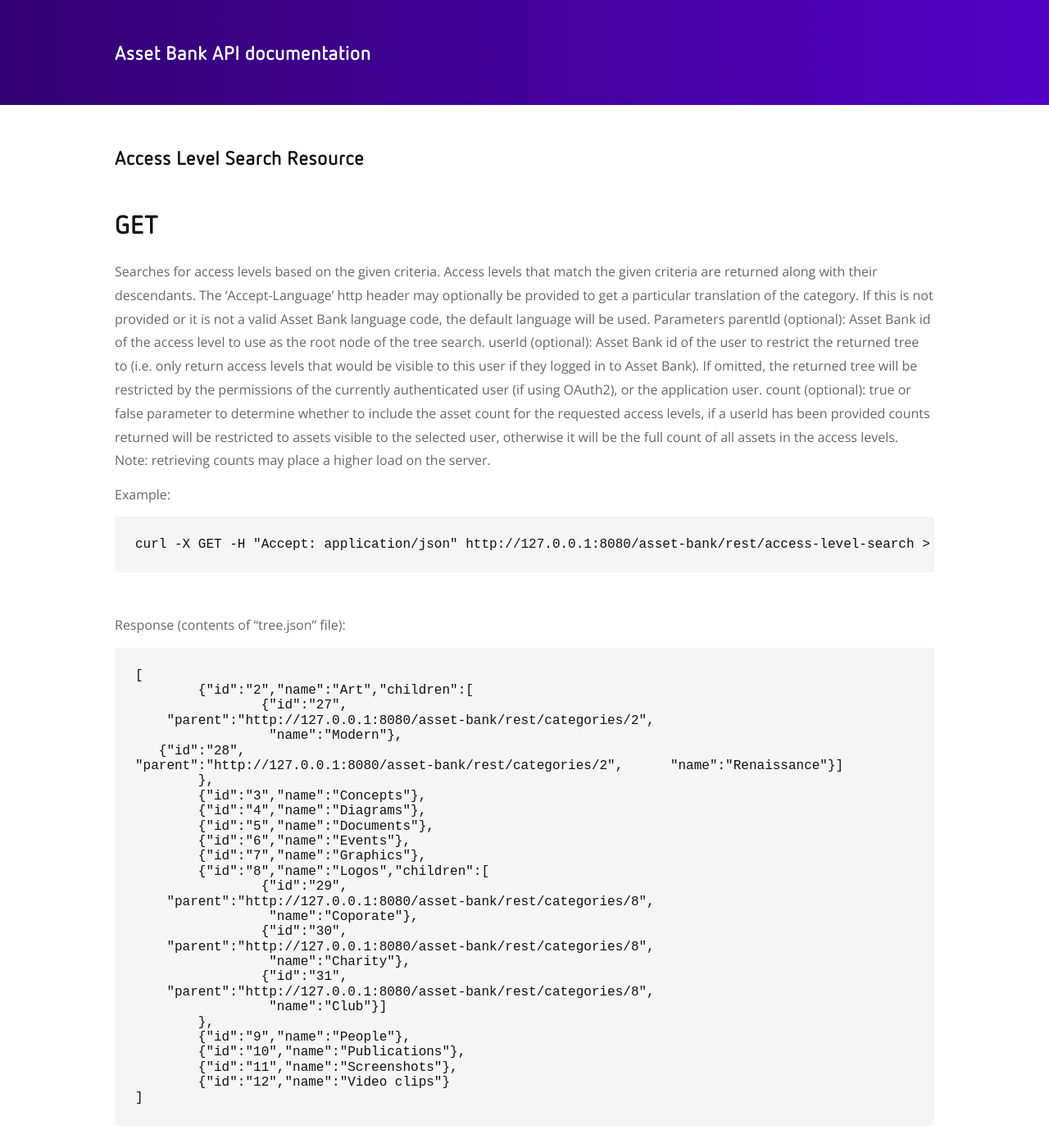
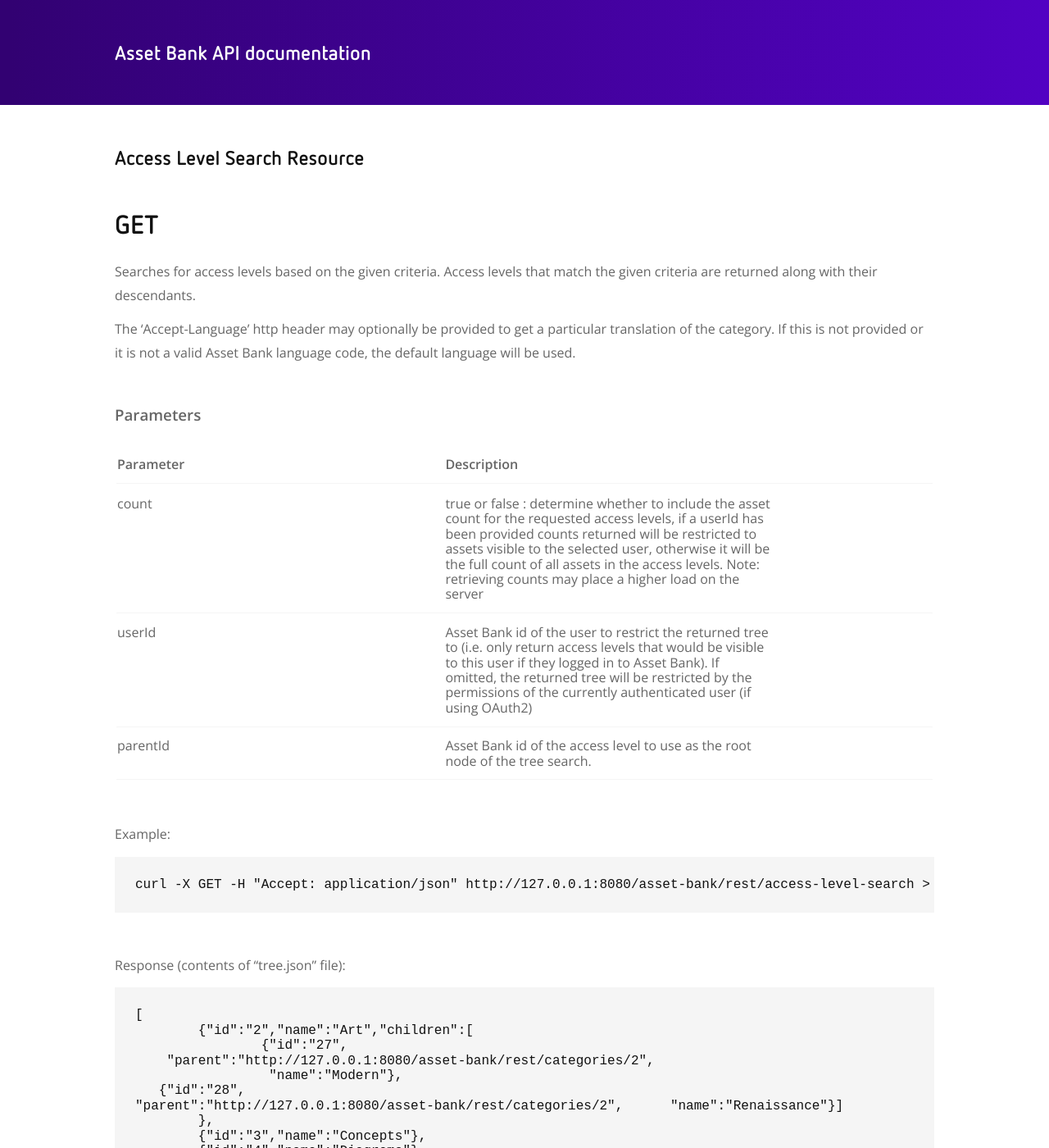
Before and after one commit to brightinteractive/api-docs, a Jekyll site: the page built from doc/access-level-search.md, in a window 1280 px wide and 1400 px high. Shown: the whole window at 82% size. Built offline with Jekyll 4.4.1, drawn with Linux system fonts in a browser that asks for light colours; our own code applies the rules of GitHub Pages for plain Markdown files.

Commit message:
Table for the parameters.
Make the text easier to read.

````diff
--- a/doc/access-level-search.md
+++ b/doc/access-level-search.md
@@ -3,11 +3,33 @@
 
 Searches for access levels based on the given criteria.
 Access levels that match the given criteria are returned along with their descendants.
+
 The ‘Accept-Language’ http header may optionally be provided to get a particular translation of the category. If this is not provided or it is not a valid Asset Bank language code, the default language will be used.
-Parameters
-parentId (optional): Asset Bank id of the access level to use as the root node of the tree search.
-userId (optional): Asset Bank id of the user to restrict the returned tree to (i.e. only return access levels that would be visible to this user if they logged in to Asset Bank). If omitted, the returned tree will be restricted by the permissions of the currently authenticated user (if using OAuth2), or the application user.
-count (optional): true or false parameter to determine whether to include the asset count for the requested access levels, if a userId has been provided counts returned will be restricted to assets visible to the selected user, otherwise it will be the full count of all assets in the access levels. Note: retrieving counts may place a higher load on the server.
+
+### Parameters
+
+<table class="standard-table">
+  <thead>
+    <tr>
+      <th>Parameter</th>
+      <th>Description</th>
+    </tr>
+  </thead>
+  <tbody>
+    <tr>
+      <td>count</td>
+      <td>true or false : determine whether to include the asset count for the requested access levels, if a userId has been provided counts returned will be restricted to assets visible to the selected user, otherwise it will be the full count of all assets in the access levels. Note: retrieving counts may place a higher load on the server</td>
+    </tr>
+    <tr>
+      <td>userId</td>
+      <td>Asset Bank id of the user to restrict the returned tree to (i.e. only return access levels that would be visible to this user if they logged in to Asset Bank). If omitted, the returned tree will be restricted by the permissions of the currently authenticated user (if using OAuth2)</td>
+    </tr>
+    <tr>
+      <td>parentId</td>
+      <td>Asset Bank id of the access level to use as the root node of the tree search.</td>
+    </tr>
+  </tbody>
+</table>
 
 Example:
 ```
````
